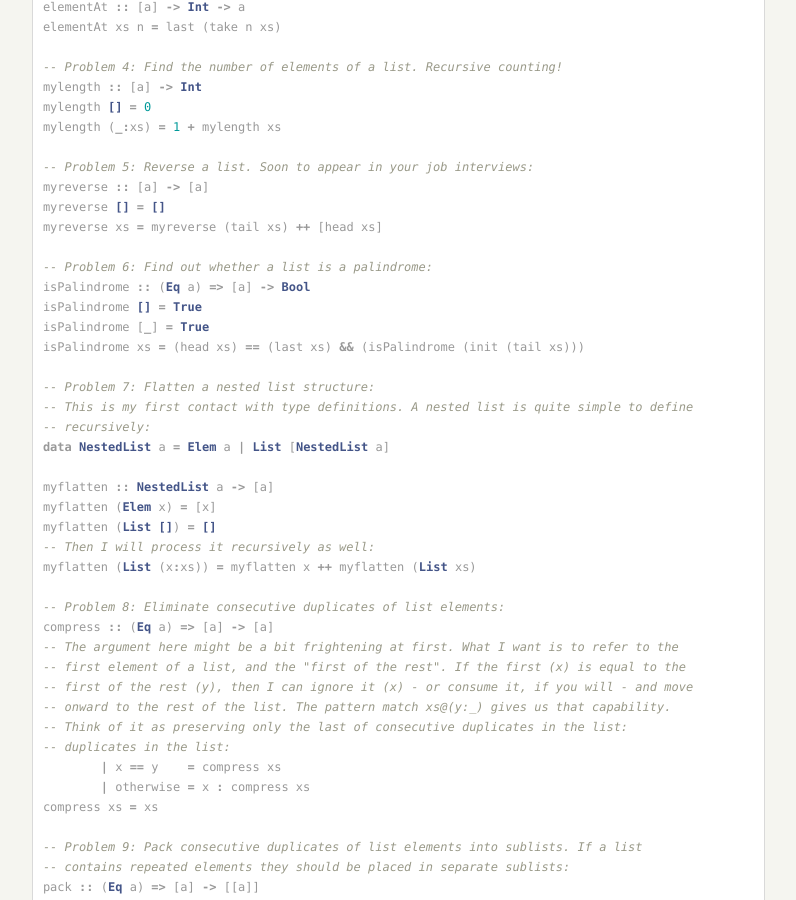
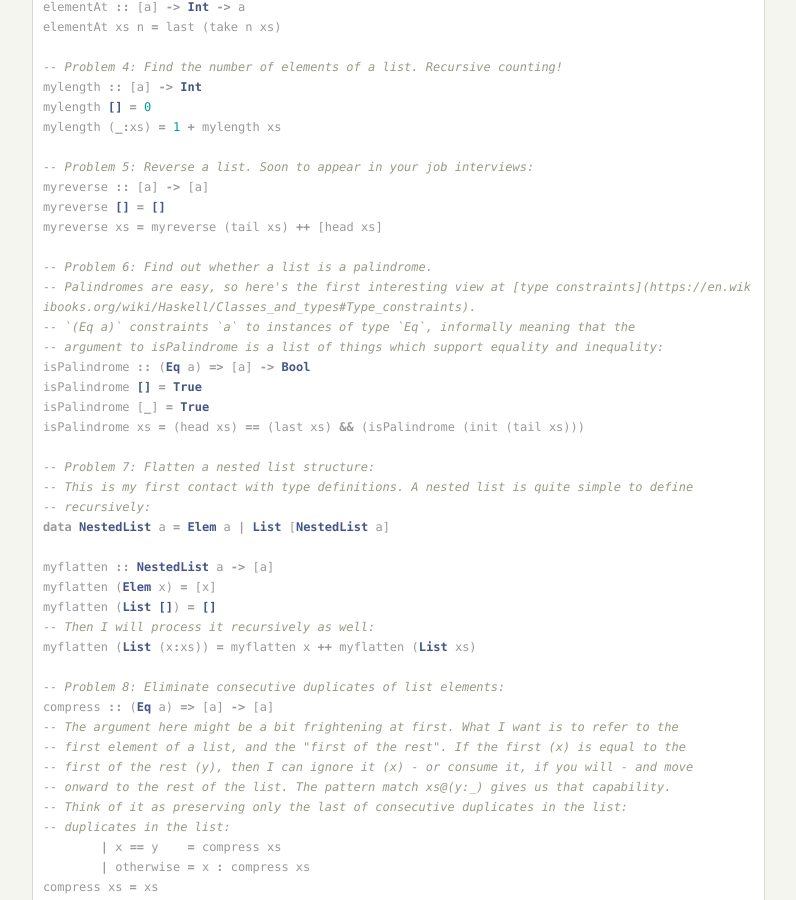
Before and after one commit to mfukar/mfukar.github.com, a Jekyll site: the page built from _posts/2015-07-24-haskell.md, in a window 1280 px wide and 900 px high, scrolled down 636 px. Shown: the whole window, without its empty margins (77-873 px from the left). Built offline with Jekyll 4.4.1, drawn with Linux system fonts in a browser that asks for light colours; some web fonts are replaced; Markdown is read by kramdown in place of the engine named in the settings; comment, search, counter and statistics services are not loaded.

Commit message:
Type constraints note

```diff
--- a/_posts/2015-07-24-haskell.md
+++ b/_posts/2015-07-24-haskell.md
@@ -48,7 +48,10 @@ myreverse :: [a] -> [a]
 myreverse [] = []
 myreverse xs = myreverse (tail xs) ++ [head xs]
 
--- Problem 6: Find out whether a list is a palindrome:
+-- Problem 6: Find out whether a list is a palindrome.
+-- Palindromes are easy, so here's the first interesting view at [type constraints](https://en.wikibooks.org/wiki/Haskell/Classes_and_types#Type_constraints).
+-- `(Eq a)` constraints `a` to instances of type `Eq`, informally meaning that the
+-- argument to isPalindrome is a list of things which support equality and inequality:
 isPalindrome :: (Eq a) => [a] -> Bool
 isPalindrome [] = True
 isPalindrome [_] = True
```
